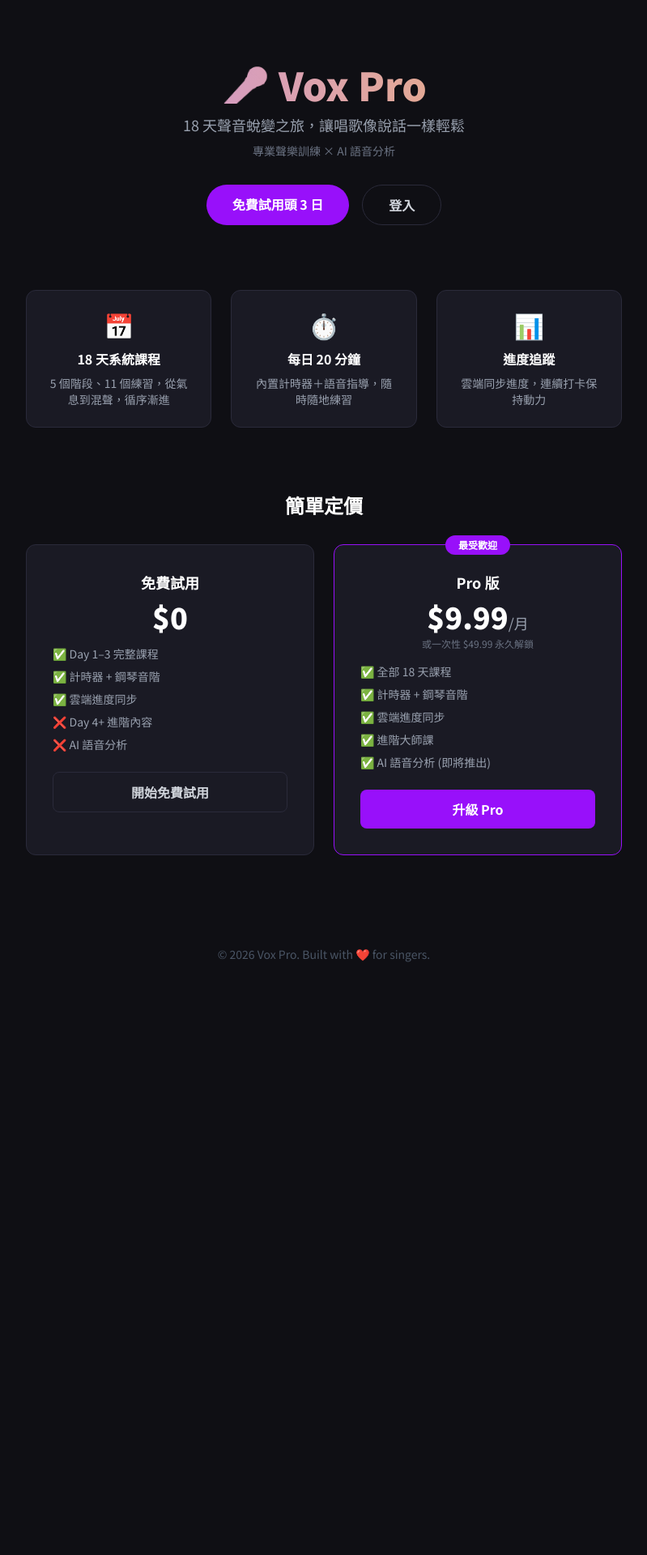
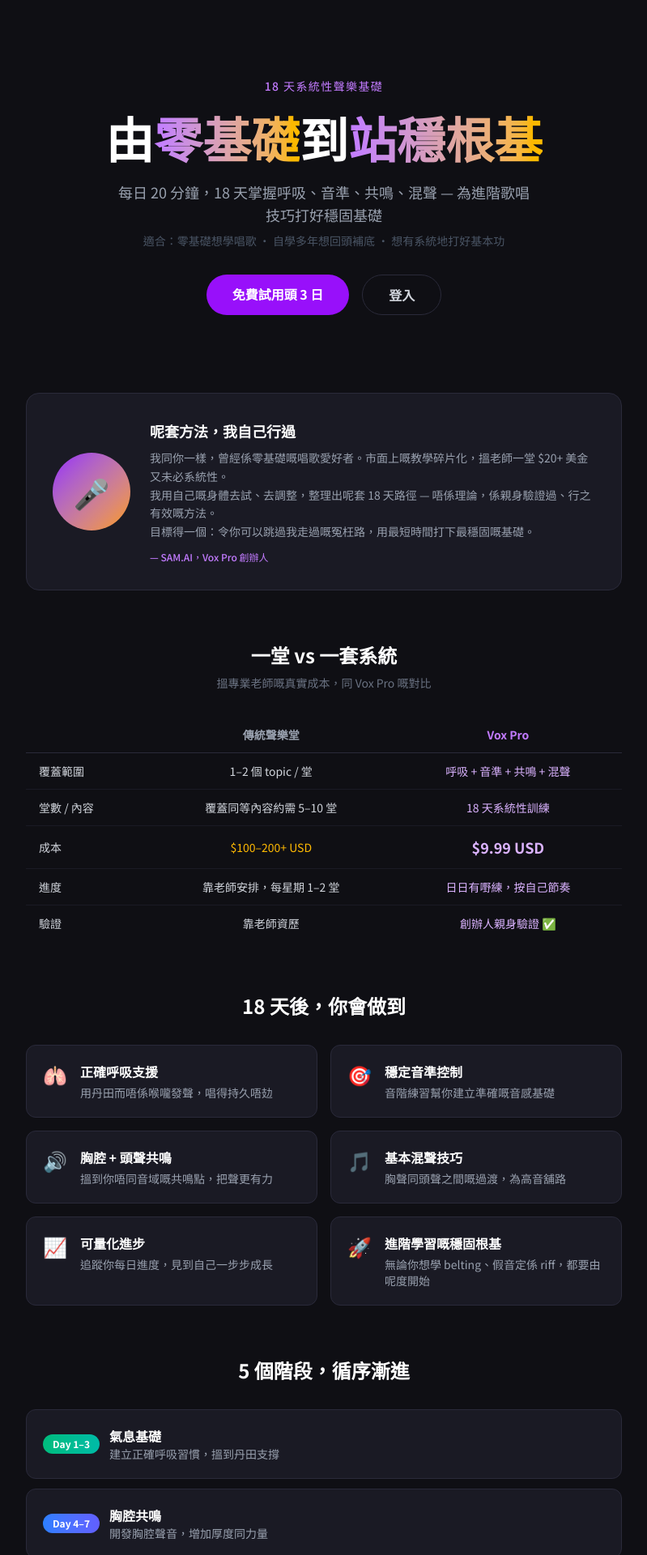
Before and after one commit to samhoi-x/vox-pro, a Next.js app: page / in a window 1280 px wide. Shown: the top 1920 px of the page at 81% size, without its empty margins (240-1039 px from the left). Before the commit the page ends 1220 px from the top, so only its background shows below. Built offline with nearby package versions, Linux system fonts and the light colour scheme; no server answers.

Commit message:
rewrite landing page: trust, value comparison, clear outcomes, one-time pricing

```diff
--- a/app/page.tsx
+++ b/app/page.tsx
@@ -4,15 +4,19 @@
   return (
     <div className="min-h-screen bg-[#0f0f14] text-white">
       {/* Hero */}
-      <header className="text-center py-20 px-4">
-        <h1 className="text-4xl md:text-5xl font-black bg-gradient-to-r from-purple-400 to-amber-400 bg-clip-text text-transparent">
-          🎤 Vox Pro
+      <header className="text-center py-16 md:py-24 px-4">
+        <p className="text-sm text-purple-400 font-medium tracking-widest uppercase mb-4">
+          18 天系統性聲樂基礎
+        </p>
+        <h1 className="text-4xl md:text-6xl font-black leading-tight max-w-2xl mx-auto">
+          由<span className="bg-gradient-to-r from-purple-400 to-amber-400 bg-clip-text text-transparent">零基礎</span>到
+          <span className="bg-gradient-to-r from-purple-400 to-amber-400 bg-clip-text text-transparent">站穩根基</span>
         </h1>
-        <p className="text-lg text-gray-400 mt-3 max-w-lg mx-auto">
-          18 天聲音蛻變之旅，讓唱歌像說話一樣輕鬆
+        <p className="text-lg text-gray-400 mt-4 max-w-lg mx-auto">
+          每日 20 分鐘，18 天掌握呼吸、音準、共鳴、混聲 — 為進階歌唱技巧打好穩固基礎
         </p>
-        <p className="text-sm text-gray-500 mt-2">
-          專業聲樂訓練 × AI 語音分析
+        <p className="text-sm text-gray-600 mt-2">
+          適合：零基礎想學唱歌 · 自學多年想回頭補底 · 想有系統地打好基本功
         </p>
         <div className="mt-8 flex gap-4 justify-center">
           <Link
@@ -30,46 +34,155 @@
         </div>
       </header>
 
-      {/* Features */}
-      <section className="max-w-3xl mx-auto px-4 pb-20 space-y-8">
-        <div className="grid md:grid-cols-3 gap-6">
-          <div className="bg-[#1a1a24] border border-[#2a2a3a] rounded-xl p-6 text-center">
-            <div className="text-3xl mb-3">📅</div>
-            <h3 className="font-bold mb-2">18 天系統課程</h3>
-            <p className="text-sm text-gray-400">
-              5 個階段、11 個練習，從氣息到混聲，循序漸進
+      {/* Trust / 導師背景 */}
+      <section className="max-w-3xl mx-auto px-4 pb-16">
+        <div className="bg-[#1a1a24] border border-[#2a2a3a] rounded-2xl p-8 flex flex-col md:flex-row gap-6 items-center">
+          {/* 相 placeholder — 你之後換做真嘅相 */}
+          <div className="w-24 h-24 rounded-full bg-gradient-to-br from-purple-600 to-amber-500 flex items-center justify-center text-4xl shrink-0">
+            🎤
+          </div>
+          <div>
+            <h3 className="text-lg font-bold mb-2">
+              呢套方法，我自己行過
+            </h3>
+            <p className="text-sm text-gray-400 leading-relaxed">
+              我同你一樣，曾經係零基礎嘅唱歌愛好者。市面上嘅教學碎片化，搵老師一堂 $20+ 美金又未必系統性。<br />
+              我用自己嘅身體去試、去調整，整理出呢套 18 天路徑 — 唔係理論，係親身驗證過、行之有效嘅方法。<br />
+              目標得一個：令你可以跳過我走過嘅冤枉路，用最短時間打下最穩固嘅基礎。
             </p>
-          </div>
-          <div className="bg-[#1a1a24] border border-[#2a2a3a] rounded-xl p-6 text-center">
-            <div className="text-3xl mb-3">⏱️</div>
-            <h3 className="font-bold mb-2">每日 20 分鐘</h3>
-            <p className="text-sm text-gray-400">
-              內置計時器＋語音指導，隨時隨地練習
-            </p>
-          </div>
-          <div className="bg-[#1a1a24] border border-[#2a2a3a] rounded-xl p-6 text-center">
-            <div className="text-3xl mb-3">📊</div>
-            <h3 className="font-bold mb-2">進度追蹤</h3>
-            <p className="text-sm text-gray-400">
-              雲端同步進度，連續打卡保持動力
+            <p className="text-xs text-purple-400 mt-3 font-medium">
+              — SAM.AI，Vox Pro 創辦人
             </p>
           </div>
         </div>
+      </section>
 
-        {/* Pricing */}
-        <div className="text-center pt-12">
-          <h2 className="text-2xl font-bold mb-8">簡單定價</h2>
+      {/* 價格對比 */}
+      <section className="max-w-3xl mx-auto px-4 pb-16">
+        <h2 className="text-2xl font-bold text-center mb-2">
+          一堂 vs 一套系統
+        </h2>
+        <p className="text-sm text-gray-500 text-center mb-8">
+          搵專業老師嘅真實成本，同 Vox Pro 嘅對比
+        </p>
+        <div className="overflow-x-auto">
+          <table className="w-full text-sm border-collapse">
+            <thead>
+              <tr className="border-b border-[#2a2a3a] text-gray-400">
+                <th className="text-left py-3 px-4"></th>
+                <th className="text-center py-3 px-4">傳統聲樂堂</th>
+                <th className="text-center py-3 px-4 text-purple-400">Vox Pro</th>
+              </tr>
+            </thead>
+            <tbody className="text-gray-300">
+              <tr className="border-b border-[#1a1a24]">
+                <td className="py-3 px-4">覆蓋範圍</td>
+                <td className="text-center py-3 px-4">1–2 個 topic / 堂</td>
+                <td className="text-center py-3 px-4 text-purple-300">呼吸 + 音準 + 共鳴 + 混聲</td>
+              </tr>
+              <tr className="border-b border-[#1a1a24]">
+                <td className="py-3 px-4">堂數 / 內容</td>
+                <td className="text-center py-3 px-4">覆蓋同等內容約需 5–10 堂</td>
+                <td className="text-center py-3 px-4 text-purple-300">18 天系統性訓練</td>
+              </tr>
+              <tr className="border-b border-[#1a1a24]">
+                <td className="py-3 px-4">成本</td>
+                <td className="text-center py-3 px-4 text-amber-400">$100–200+ USD</td>
+                <td className="text-center py-3 px-4 text-purple-300 font-bold text-lg">
+                  $9.99 USD
+                </td>
+              </tr>
+              <tr className="border-b border-[#1a1a24]">
+                <td className="py-3 px-4">進度</td>
+                <td className="text-center py-3 px-4">靠老師安排，每星期 1–2 堂</td>
+                <td className="text-center py-3 px-4 text-purple-300">日日有嘢練，按自己節奏</td>
+              </tr>
+              <tr>
+                <td className="py-3 px-4">驗證</td>
+                <td className="text-center py-3 px-4">靠老師資歷</td>
+                <td className="text-center py-3 px-4 text-purple-300">創辦人親身驗證 ✅</td>
+              </tr>
+            </tbody>
+          </table>
+        </div>
+      </section>
+
+      {/* 18 天後你會得到 */}
+      <section className="max-w-3xl mx-auto px-4 pb-16">
+        <h2 className="text-2xl font-bold text-center mb-8">
+          18 天後，你會做到
+        </h2>
+        <div className="grid md:grid-cols-2 gap-4">
+          {[
+            { icon: "🫁", title: "正確呼吸支援", desc: "用丹田而唔係喉嚨發聲，唱得持久唔攰" },
+            { icon: "🎯", title: "穩定音準控制", desc: "音階練習幫你建立準確嘅音感基礎" },
+            { icon: "🔊", title: "胸腔 + 頭聲共鳴", desc: "搵到你唔同音域嘅共鳴點，把聲更有力" },
+            { icon: "🎵", title: "基本混聲技巧", desc: "胸聲同頭聲之間嘅過渡，為高音舖路" },
+            { icon: "📈", title: "可量化進步", desc: "追蹤你每日進度，見到自己一步步成長" },
+            { icon: "🚀", title: "進階學習嘅穩固根基", desc: "無論你想學 belting、假音定係 riff，都要由呢度開始" },
+          ].map((item) => (
+            <div
+              key={item.title}
+              className="bg-[#1a1a24] border border-[#2a2a3a] rounded-xl p-5 flex gap-4 items-start"
+            >
+              <span className="text-2xl shrink-0">{item.icon}</span>
+              <div>
+                <h3 className="font-bold mb-1">{item.title}</h3>
+                <p className="text-sm text-gray-400">{item.desc}</p>
+              </div>
+            </div>
+          ))}
+        </div>
+      </section>
+
+      {/* 課程結構 */}
+      <section className="max-w-3xl mx-auto px-4 pb-16">
+        <h2 className="text-2xl font-bold text-center mb-8">
+          5 個階段，循序漸進
+        </h2>
+        <div className="space-y-3">
+          {[
+            { day: "Day 1–3", phase: "氣息基礎", desc: "建立正確呼吸習慣，搵到丹田支撐", color: "from-emerald-500 to-teal-500" },
+            { day: "Day 4–7", phase: "胸腔共鳴", desc: "開發胸腔聲音，增加厚度同力量", color: "from-blue-500 to-indigo-500" },
+            { day: "Day 8–11", phase: "頭聲共鳴", desc: "連接頭腔共鳴，打開高音區域", color: "from-purple-500 to-pink-500" },
+            { day: "Day 12–15", phase: "音域擴展", desc: "整合高低音區，擴大可用音域", color: "from-amber-500 to-orange-500" },
+            { day: "Day 16–18", phase: "混聲整合", desc: "胸聲頭聲融合，為進階技巧打好根基", color: "from-rose-500 to-red-500" },
+          ].map((stage) => (
+            <div
+              key={stage.day}
+              className="bg-[#1a1a24] border border-[#2a2a3a] rounded-xl p-5 flex flex-col md:flex-row md:items-center gap-3"
+            >
+              <span className={`bg-gradient-to-r ${stage.color} text-white text-xs font-bold px-3 py-1 rounded-full w-fit shrink-0`}>
+                {stage.day}
+              </span>
+              <div>
+                <h3 className="font-bold">{stage.phase}</h3>
+                <p className="text-sm text-gray-400">{stage.desc}</p>
+              </div>
+            </div>
+          ))}
+        </div>
+      </section>
+
+      {/* Pricing — 一次性買斷 */}
+      <section className="max-w-3xl mx-auto px-4 pb-16">
+        <h2 className="text-2xl font-bold text-center mb-2">
+          簡單定價，一次性
+        </h2>
+        <p className="text-sm text-gray-500 text-center mb-8">
+          冇月費、冇 hidden fee、買一次永久使用
+        </p>
         <div className="flex flex-col md:flex-row gap-6 justify-center">
           {/* Free tier */}
           <div className="bg-[#1a1a24] border border-[#2a2a3a] rounded-xl p-8 flex-1 max-w-sm mx-auto">
             <h3 className="text-lg font-bold mb-2">免費試用</h3>
             <p className="text-4xl font-black mb-4">$0</p>
-              <ul className="text-sm text-gray-400 space-y-2 mb-6 text-left">
+            <ul className="text-sm text-gray-400 space-y-2 mb-6">
               <li>✅ Day 1–3 完整課程</li>
+              <li>✅ 語音指導 + 示範影片</li>
               <li>✅ 計時器 + 鋼琴音階</li>
               <li>✅ 雲端進度同步</li>
               <li>❌ Day 4+ 進階內容</li>
-                <li>❌ AI 語音分析</li>
             </ul>
             <Link
               href="/login"
@@ -79,37 +192,58 @@
             </Link>
           </div>
 
-            {/* Pro tier */}
+          {/* One-time purchase */}
           <div className="bg-[#1a1a24] border border-purple-600 rounded-xl p-8 flex-1 max-w-sm mx-auto relative">
             <div className="absolute -top-3 left-1/2 -translate-x-1/2 bg-purple-600 text-white text-xs font-bold px-4 py-1 rounded-full">
-                最受歡迎
+              一次性買斷
             </div>
-              <h3 className="text-lg font-bold mb-2">Pro 版</h3>
+            <h3 className="text-lg font-bold mb-2">完整版</h3>
             <p className="text-4xl font-black mb-1">
-                $9.99<span className="text-lg font-normal text-gray-400">/月</span>
+              $9.99
             </p>
-              <p className="text-xs text-gray-500 mb-4">或一次性 $49.99 永久解鎖</p>
-              <ul className="text-sm text-gray-400 space-y-2 mb-6 text-left">
-                <li>✅ 全部 18 天課程</li>
-                <li>✅ 計時器 + 鋼琴音階</li>
+            <p className="text-xs text-gray-500 mb-4">一次性付款 · 永久解鎖 · 冇月費</p>
+            <ul className="text-sm text-gray-400 space-y-2 mb-6">
+              <li>✅ 全部 18 天完整課程</li>
+              <li>✅ 5 個階段系統訓練</li>
+              <li>✅ 語音指導 + 示範影片</li>
               <li>✅ 雲端進度同步</li>
-                <li>✅ 進階大師課</li>
-                <li>✅ AI 語音分析 (即將推出)</li>
+              <li>✅ 終身訪問權限</li>
             </ul>
             <Link
               href="/login"
               className="block w-full py-3 bg-purple-600 text-white rounded-lg font-bold hover:bg-purple-500 transition-colors text-center"
             >
-                升級 Pro
+              以 $9.99 解鎖全部
             </Link>
-            </div>
+            <p className="text-xs text-gray-600 text-center mt-3">
+              相等於一堂傳統聲樂堂嘅一半價錢以下
+            </p>
           </div>
         </div>
       </section>
 
+      {/* 最後 CTA */}
+      <section className="text-center pb-20 px-4">
+        <h2 className="text-2xl font-bold mb-4">
+          與其花 $100+ 上幾堂零散嘅課
+        </h2>
+        <p className="text-gray-400 mb-8">
+          不如用 $9.99，18 天內系統性地打好歌唱基礎
+        </p>
+        <Link
+          href="/login"
+          className="inline-block px-10 py-4 bg-purple-600 text-white rounded-full font-bold text-lg hover:bg-purple-500 transition-colors"
+        >
+          免費試用頭 3 日
+        </Link>
+        <p className="text-xs text-gray-600 mt-3">
+          無需信用卡 · 試完先決定
+        </p>
+      </section>
+
       {/* Footer */}
-      <footer className="text-center py-8 text-sm text-gray-600">
-        © 2026 Vox Pro. Built with ❤️ for singers.
+      <footer className="text-center py-8 text-sm text-gray-600 border-t border-[#1a1a24]">
+        © 2026 Vox Pro. Built for singers who want a real foundation.
       </footer>
     </div>
   );
```
Lines whose indentation alone changed are shown as unchanged.
